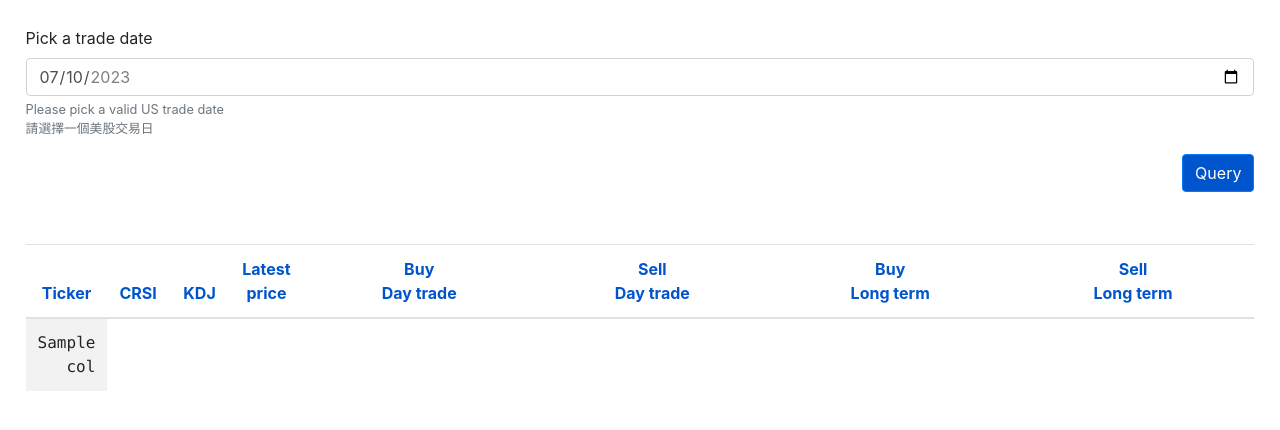
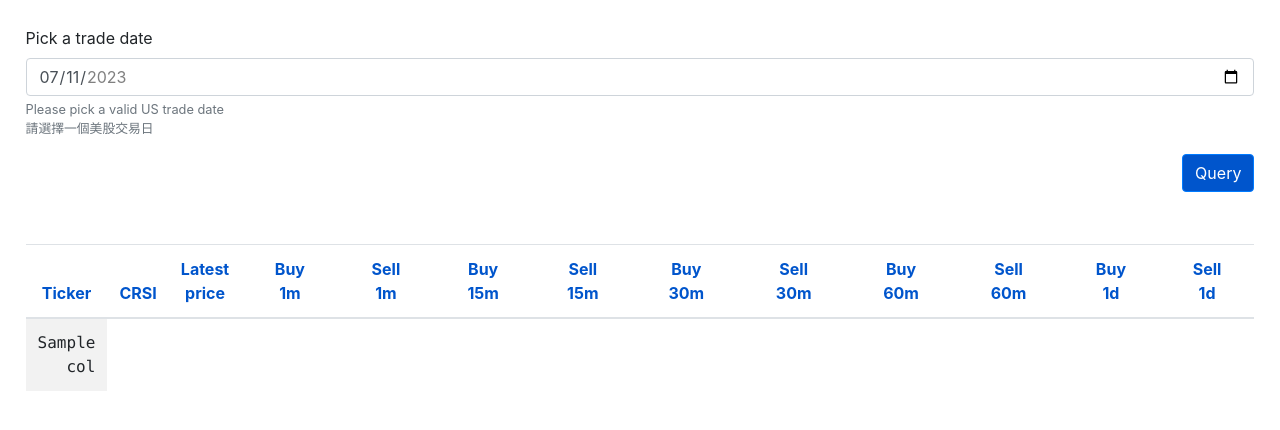
Before and after one commit to kcui23/Longbridge, a Flask app: template template/home.html in a window 1280 px wide. Shown: the part 38-468 px from the top of the page. Run offline with Flask 3, Linux system fonts and the light colour scheme; the template is opened without the code that fills it: most values are stand-ins (such as "Sample title", 1, 10 or a date in 2020); parts of the project's set-up code (start-up, migrations or seed data) failed here and were passed over; some libraries are stand-ins or nearby versions.

Commit message:
Added 8 columns for more timing

```diff
--- a/template/home.html
+++ b/template/home.html
@@ -61,8 +101,8 @@
         <div class="form-group">
             <label for="trade_date">Pick a trade date</label>
             <input type="date" id="trade_date" name="trade_date" class="form-control"
-                   value="2023-07-10"
-                   min="2023-06-10" max="2023-12-31" aria-describedby="tickerHelp">
+                   value="2023-07-11"
+                   min="2023-07-01" max="2023-12-31" aria-describedby="tickerHelp">
             <small id="tickerHelp" class="form-text text-muted">
                 Please pick a valid US trade date<br>請選擇一個美股交易日
             </small>
@@ -79,12 +119,17 @@
         <tr>
             <th style="width: 5%">Ticker</th>
             <th style="width: 5%">CRSI</th>
-            <th style="width: 5%">KDJ</th>
             <th style="width: 5%; font-weight: bold;">Latest price</th>
-            <th>Buy<br>Day trade</th>
-            <th>Sell<br>Day trade</th>
-            <th>Buy<br>Long term</th>
-            <th>Sell<br>Long term</th>
+            <th>Buy<br>1m</th>
+            <th>Sell<br>1m</th>
+            <th>Buy<br>15m</th>
+            <th>Sell<br>15m</th>
+            <th>Buy<br>30m</th>
+            <th>Sell<br>30m</th>
+            <th>Buy<br>60m</th>
+            <th>Sell<br>60m</th>
+            <th>Buy<br>1d</th>
+            <th>Sell<br>1d</th>
         </tr>
         </thead>
         <tbody>
```
Also changed, not shown: other parts of template/home.html (+41 -1 lines).
